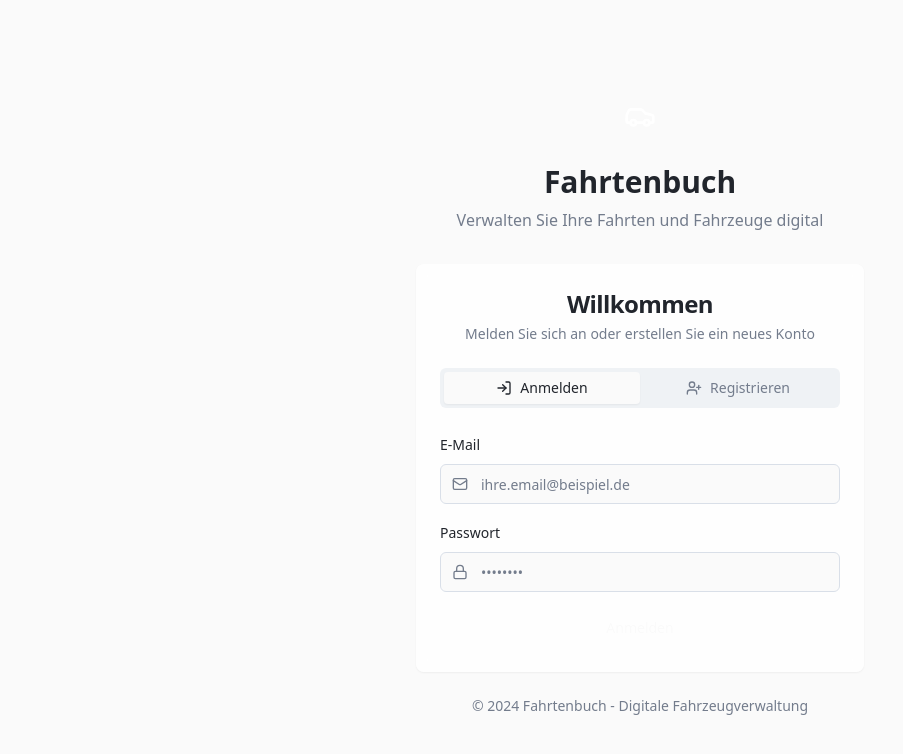
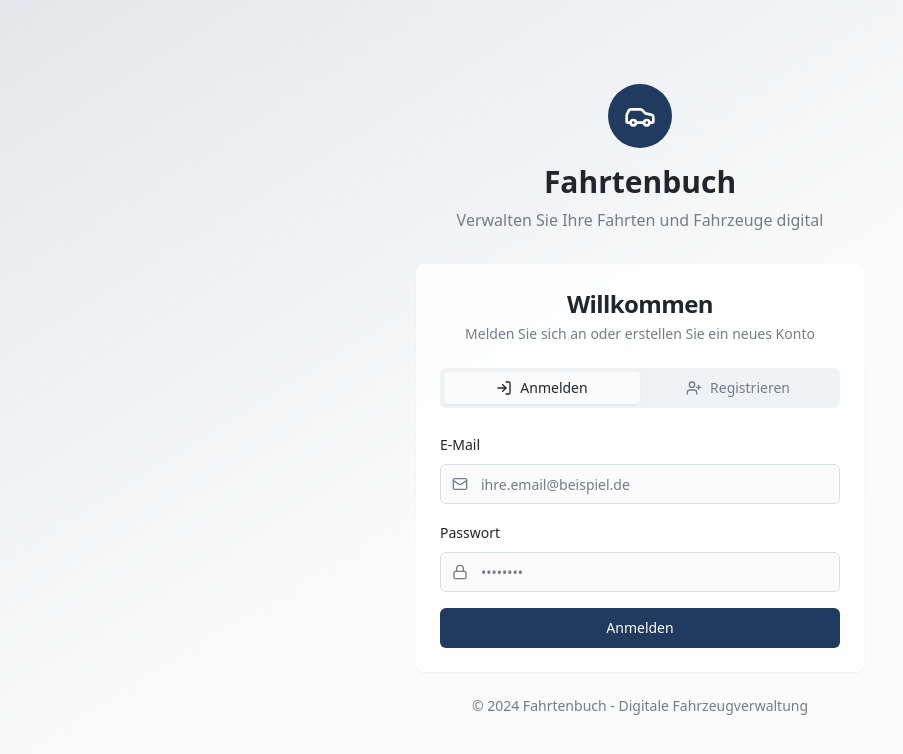
Before and after one commit to kamatt66/fahrtenbuch-pro-gps, a React (Vite) app: page /auth in a window 1280 px wide. Shown: the top 754 px of the page, without its empty margins (0-903 px from the left). Built offline with nearby package versions, Linux system fonts and the light colour scheme.

Commit message:
Fix login button
The login button is missing on the login page. This commit adds the login button to the login page.

```diff
--- a/tailwind.config.ts
+++ b/tailwind.config.ts
@@ -62,6 +62,7 @@ export default {
 					foreground: 'hsl(var(--card-foreground))'
 				},
 				automotive: {
+					primary: 'hsl(var(--automotive-blue))',
 					blue: 'hsl(var(--automotive-blue))',
 					light: 'hsl(var(--automotive-light))',
 					accent: 'hsl(var(--automotive-accent))'
```
